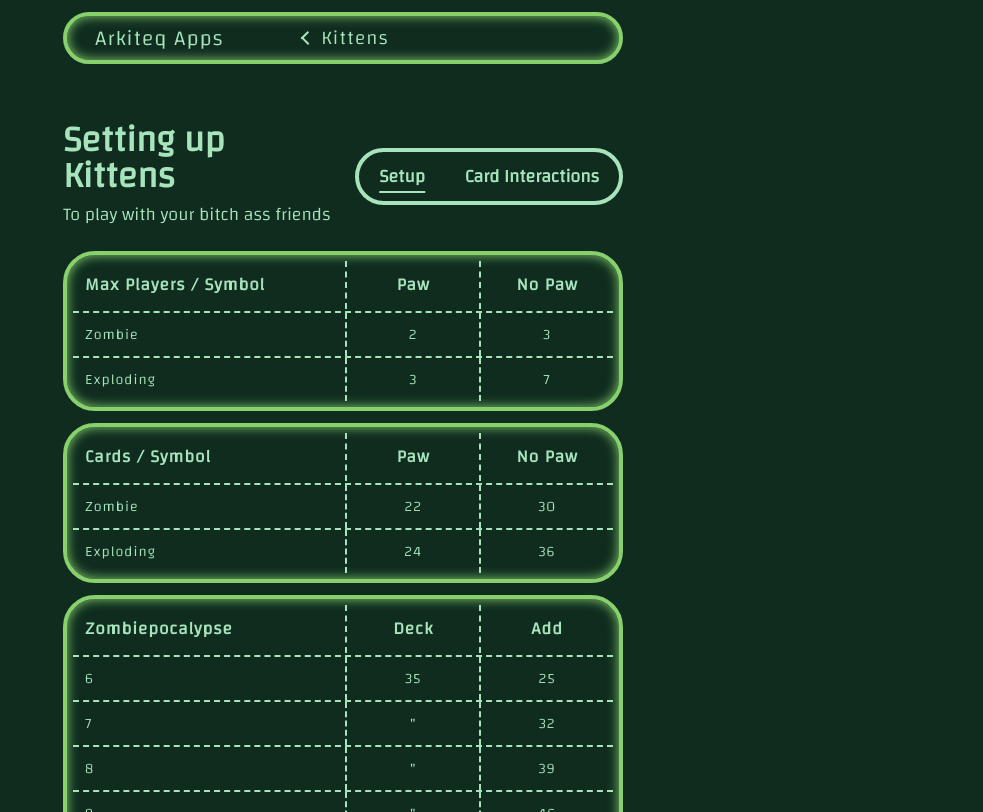
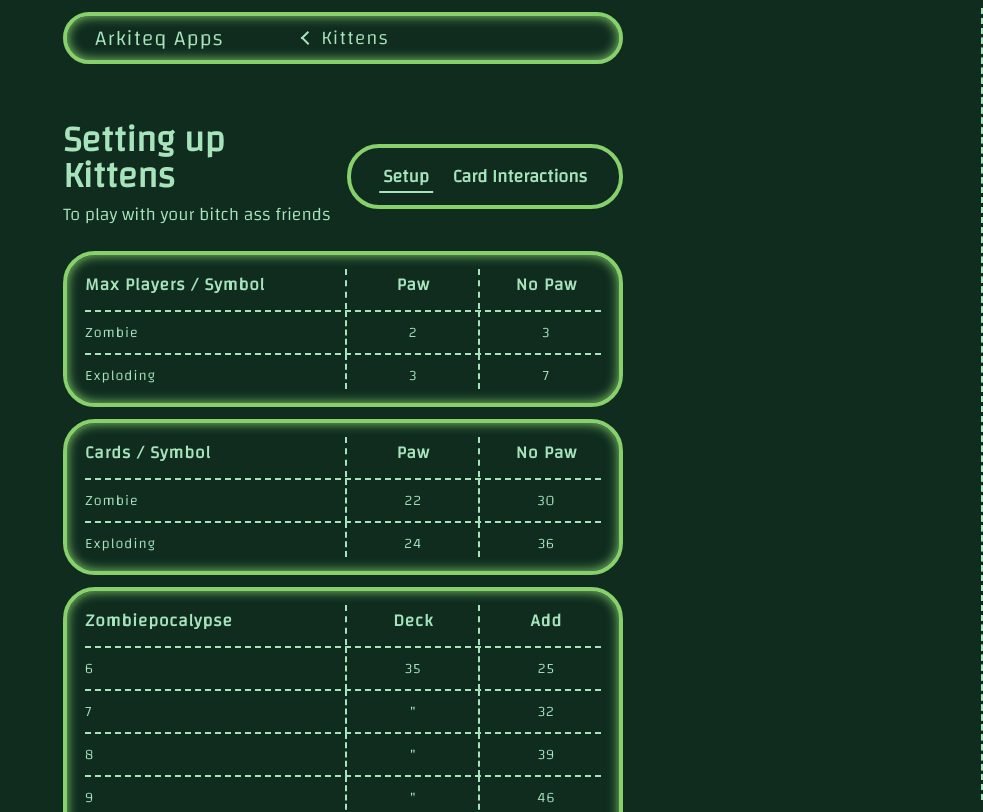
Before and after one commit to ASPinho/ASPinho.github.io, a React (Create React App) app in the folder arkiteq-home/: page /game-picker/ek in a window 1280 px wide. Shown: the whole page, without its empty margins (297-1280 px from the left). Built offline with nearby package versions, Linux system fonts and the light colour scheme.

Commit message:
new homepage redirects and more restyling

```diff
--- a/arkiteq-home/src/routes/game-selection.tsx
+++ b/arkiteq-home/src/routes/game-selection.tsx
@@ -16,7 +16,7 @@ function GameSelection () {
             <DefaultLayout pageTitle={"Game Picker"} hasBackNavigation={true}>
                 <PageTitleBar title="Pick a game" subtitle="To play with your bitch ass friends"/>
                 <PageContent>
-                    <div className={"display-flex flex-row-wrap row-gap-m column-gap-m"}>
+                    <div className={"display-flex flex-row-wrap row-gap-m column-gap-xl"}>
                         {games.map((game,index) => (
                             <GameCard key={index+1} label={game.title} onclick={() => navigate(game.route)}/>
                         ))}
--- a/arkiteq-home/src/routes/home-page.tsx
+++ b/arkiteq-home/src/routes/home-page.tsx
@@ -18,7 +18,7 @@ function HomePage() {
           <DefaultLayout pageTitle={"Root"}>
               <PageTitleBar title="HomePage"/>
               <PageContent>
-                  <div className={"display-flex flex-row-wrap row-gap-m column-gap-m"}>
+                  <div className={"display-flex flex-row-wrap row-gap-m column-gap-xl"}>
                       {menus.map((menu, index) => (
                           <GameCard key={index+1} label={menu.title} onclick={() => navigate(menu.route)}/>
                           ))}
--- a/arkiteq-home/src/styles/teriyarki-theme.css
+++ b/arkiteq-home/src/styles/teriyarki-theme.css
@@ -275,16 +275,17 @@ p {
 .page-title-tabs {
   display: flex;
   background-color: var(--main-green-9);
-  color: var(--main-green-4);
-  border: solid var(--size-xs) var(--main-green-4);
+  color: var(--main-green-0);
+  border: solid var(--size-xs) var(--main-green-1);
   border-radius: var(--app-border-radius);
   overflow: hidden;
+  padding: var(--size-m) var(--size-l);
 }
 
 .page-title-tab {
   position: relative;
   cursor: pointer;
-  padding: var(--size-s) var(--size-l);
+  padding: 0 var(--size-m);
   text-align: center;
   font-weight: bold;
 }
@@ -292,17 +293,17 @@ p {
 .page-title-tab::after {
   content: '';
   position: absolute;
-  bottom: var(--size-s);
+  bottom: 0;
   left: 50%;
   transform: translateX(-50%);
   height: var(--size-2xs);
   width: 0;
-  background-color: var(--main-green-4);
+  background-color: var(--main-green-0);
   transition: width 0.2s ease-out;
 }
 
 .page-title-tab.active::after {
-  width: calc(100% - 2 * var(--size-l));
+  width: calc(100% - 2 * var(--size-s));
 }
 
 .back-chevron {
@@ -319,7 +320,7 @@ p {
   left: 25%;
   height: 40%;
   width: var(--size-2xs);
-  background-color: var(--main-green-4);
+  background-color: var(--main-green-0);
 }
 
 .back-chevron::before {
@@ -365,13 +366,42 @@ p {
   font-size: 1.2em;
 }
 
-.retro-console th:not(:first-of-type),
-.retro-console td:not(:first-of-type){
-  border-left: dashed 2px var(--main-green-4);
+.retro-console th:not(:last-of-type),
+.retro-console td:not(:last-of-type),
+.retro-console tbody tr {
+  position: relative;
 }
 
-.retro-console tbody tr{
-  border-top: dashed 2px var(--main-green-4);
+.retro-console td:not(:last-of-type)::before {
+  content: '';
+  position: absolute;
+  right: 0;
+  height: 100%;
+  border-right: dashed var(--size-2xs) var(--main-green-4);
+}
+
+.retro-console tr:last-of-type td:not(:last-of-type)::before {
+  top: 0;
+  height: calc(100% - var(--size-s));
+}
+
+.retro-console thead th::before {
+  content: '';
+  position: absolute;
+  right: 0;
+  bottom: 0;
+  height: calc(100% - var(--size-s));
+  border-right: dashed var(--size-2xs) var(--main-green-4);
+}
+
+.retro-console tbody tr::before {
+  content: '';
+  position: absolute;
+  top: calc(-1 * var(--size-2xs) / 2);
+  left: 50%;
+  transform: translateX(-50%);
+  width: calc(100% - 2*var(--size-m));
+  border-top: dashed var(--size-2xs) var(--main-green-4);
 }
 
 .retro-console th,
@@ -391,7 +421,7 @@ p {
 }
 
 .interaction-card {
-  padding: var(--size-s);
+  padding: var(--size-s) var(--size-l);
 }
 
 .interaction-card-title {
@@ -411,12 +441,16 @@ p {
 }
 
 .interaction-card-subsection {
-  padding: var(--size-xs) var(--size-m);
-  border: dashed 2px var(--main-green-4);
+  position: relative;
+  padding: var(--size-xs) 0;
 }
 
-.interaction-card-subsection:not(:last-of-type) {
-  margin-bottom: var(--size-m);
+.interaction-card-subsection::before {
+  content: '';
+  position: absolute;
+  top: calc(-1 * var(--size-2xs) / 2);
+  width: 100%;
+  border-top: dashed var(--size-2xs) var(--main-green-4);
 }
 
 .interaction-card-subtitle {
@@ -465,8 +499,8 @@ p {
   letter-spacing: 1px;
   text-align: center;
   cursor: pointer;
-  border-left: solid var(--size-s) var(--main-green-4);
-  border-bottom: solid var(--size-s) var(--main-green-4);
+  border-right: solid var(--size-s) var(--main-green-1);
+  border-bottom: solid var(--size-s) var(--main-green-1);
   border-radius: var(--app-border-radius);
   padding: var(--size-l) var(--size-xl);
   flex: 1 1 20%;
```
